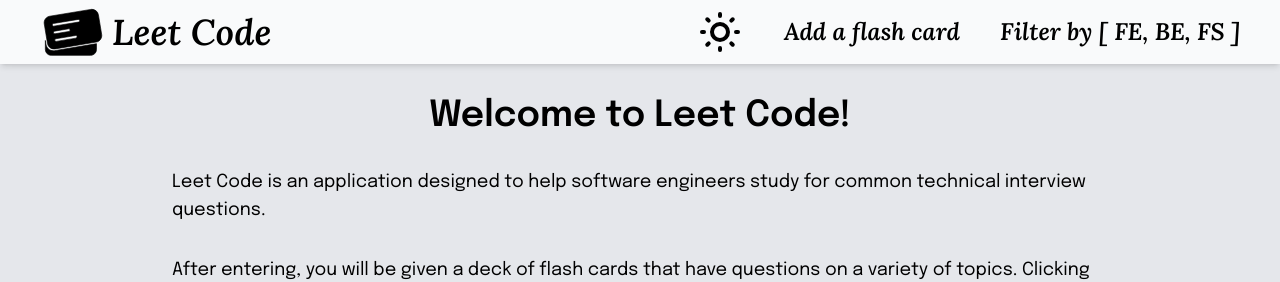
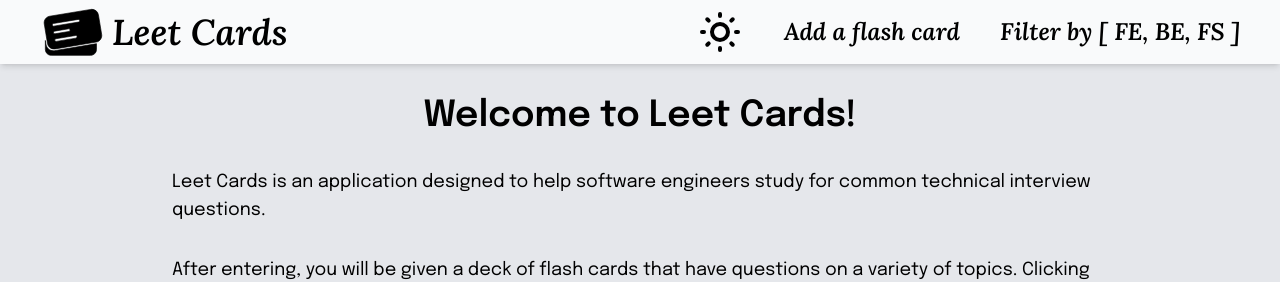
Before and after one commit to alexmkio/leet-cards, a Next.js app: page / in a window 1280 px wide. Shown: the top 282 px of the page. Built offline with nearby package versions, Linux system fonts and the light colour scheme; no server answers.

Commit message:
Correct app name

```diff
--- a/components/Header.tsx
+++ b/components/Header.tsx
@@ -21,13 +21,13 @@ const Header: NextPage = () => {
   let logo = (router.pathname === "/")
     ? <div className="flex items-center">
         {appLogo}
-        <h1 className="font-header text-4xl md:text-5xl pl-2 md:pl-4">Leet Code</h1>
+        <h1 className="font-header text-4xl md:text-5xl pl-2 md:pl-4">Leet Cards</h1>
       </div>
     : <Link href='/'>
         <a>
           <div className="flex items-center transition ease-in-out duration-300 hover:text-red-500 dark:hover:text-green-300">
             {appLogo}
-            <h1 className="font-header text-4xl md:text-5xl pl-2 md:pl-4">Leet Code</h1>
+            <h1 className="font-header text-4xl md:text-5xl pl-2 md:pl-4">Leet Cards</h1>
           </div>
         </a>
       </Link>
--- a/pages/index.tsx
+++ b/pages/index.tsx
@@ -19,10 +19,10 @@ const Landing: NextPage = () => {
       <div className="flex justify-center px-4 py-8">
         <article className="w-11/12 sm:w-9/12 md:w-8/12 lg:w-7/12 flex flex-col">
           <h2 className="text-2xl sm:text-4xl md:text-5xl lg:text-6xl font-semibold text-center dark:text-blue-100">
-            Welcome to Leet Code!
+            Welcome to Leet Cards!
           </h2>
           <p className="text-lg pt-8">
-            Leet Code is an application designed to help software engineers study for common technical interview questions.
+            Leet Cards is an application designed to help software engineers study for common technical interview questions.
           </p>
           <p className="text-lg pt-8">
             After entering, you will be given a deck of flash cards that have questions on a variety of topics. Clicking on a flash card will cause it to flip over showing you the answer to the question.
```
